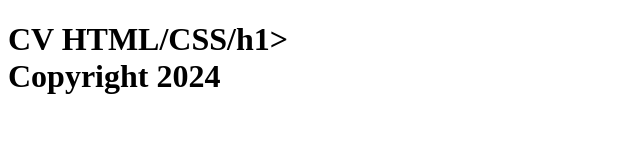
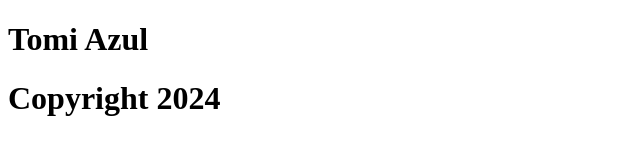
Before and after one commit to Tomsblt/CV, a plain HTML site: page index.html in a window 1280 px wide. Shown: the whole page, without its empty margins (0-640 px from the left). Drawn offline with Linux system fonts and the light colour scheme.

Commit message:
Update index.html

```diff
--- a/index.html
+++ b/index.html
@@ -3,10 +3,10 @@
 <head>
     <meta charset="UTF-8">
     <meta name="viewport" content="width=device-width, initial-scale=1.0">
-    <title>Document</title>
+    <title>CV HTML/CSS/</title>
 </head>
 <body>
-    <h1>CV HTML/CSS/h1>
+    <h1>Tomi Azul<h1>
     <footer>Copyright 2024</footer>
 </body>
 </html>
```
